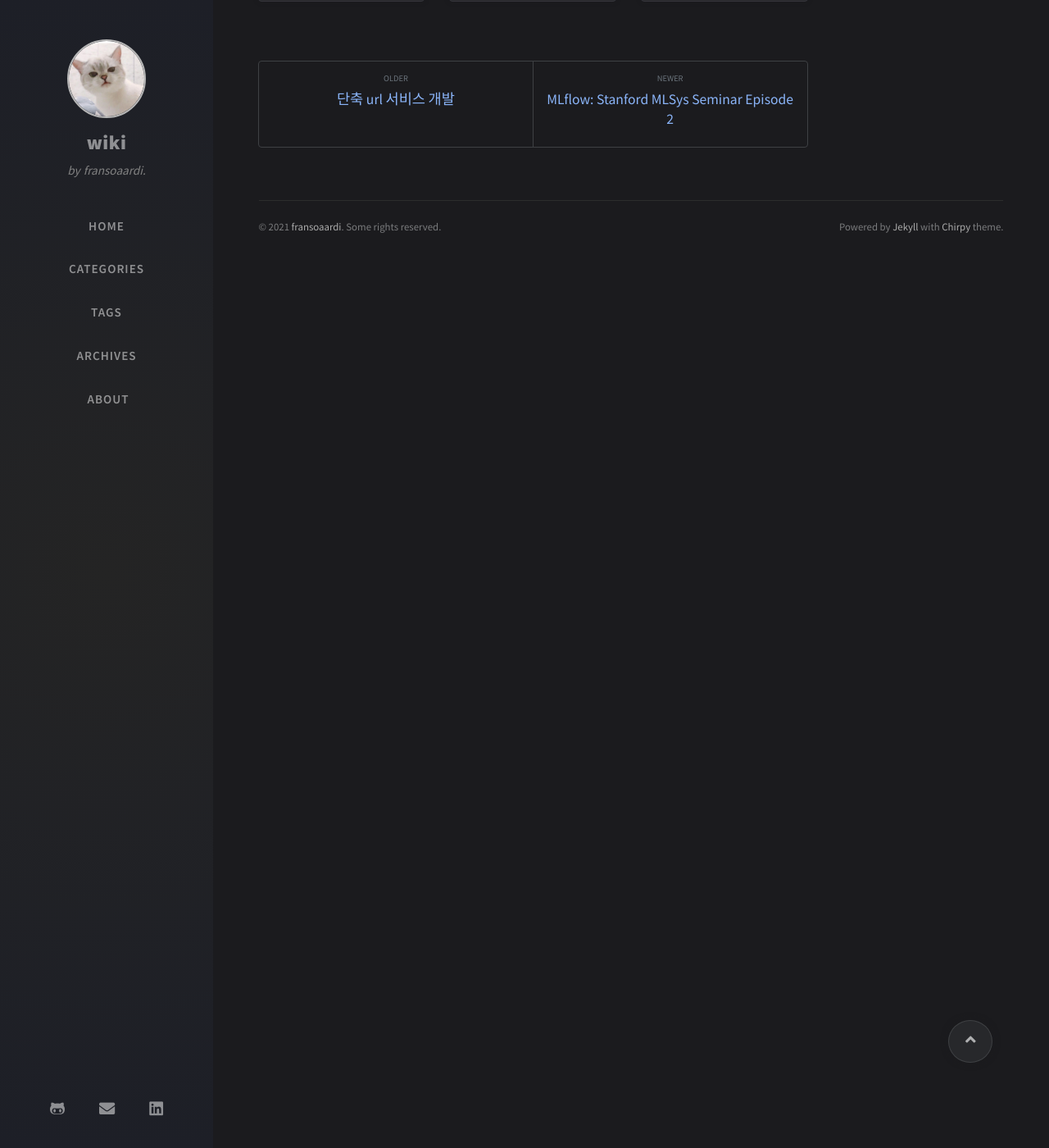
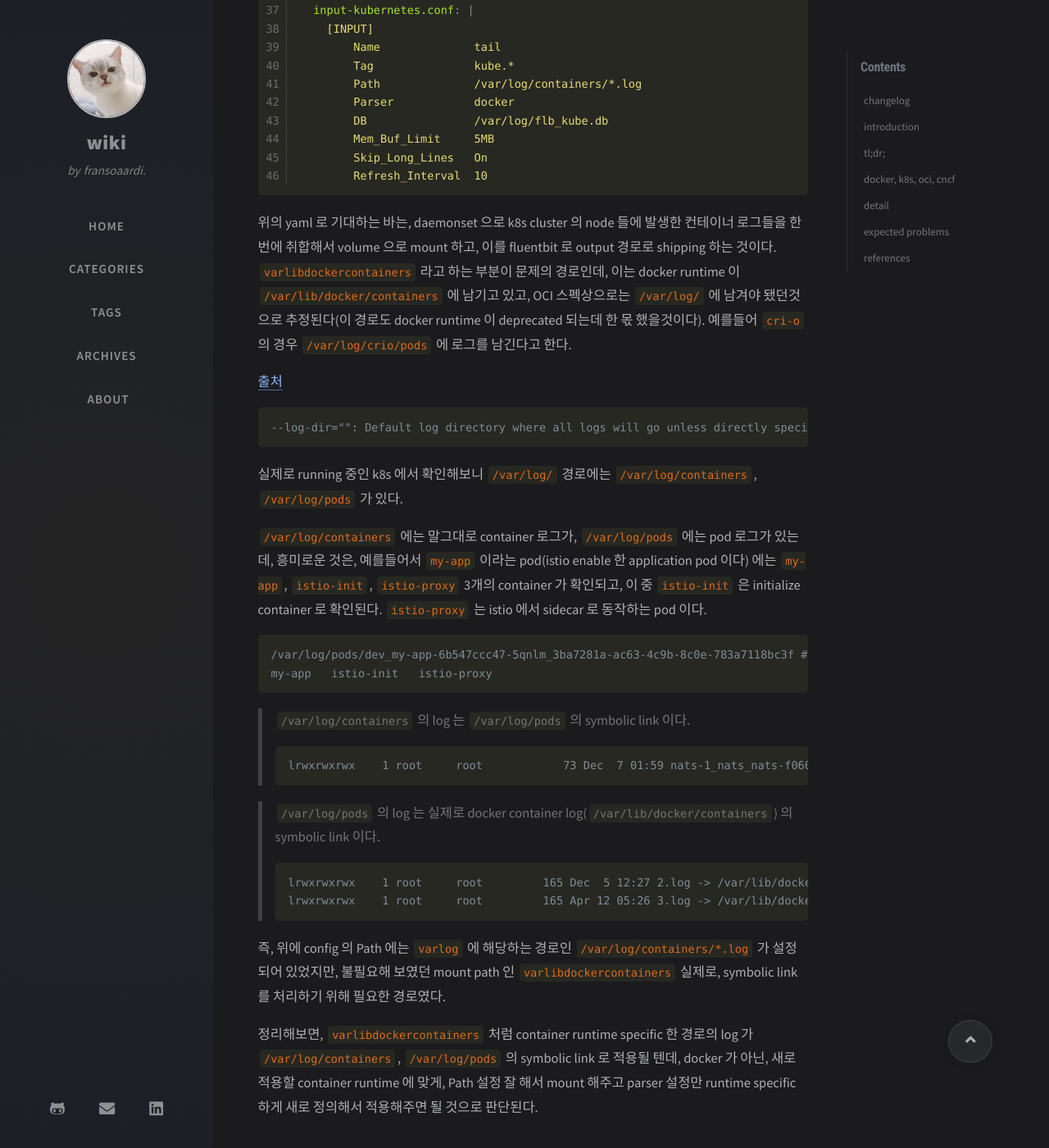
Before and after one commit to fransoaardi/fransoaardi.github.io, a Jekyll site: the page built from _posts/2021-04-07-k8s_docker_deprecated.md, in a window 1280 px wide and 1400 px high, scrolled down 4158 px. Shown: the whole window at 82% size. Built offline with Jekyll 4.4.1, drawn with Linux system fonts in a browser that asks for light colours; nearby versions of some CDN libraries; comment, search, counter and statistics services are not loaded; some of the changed text lies outside the part shown.

Commit message:
k8s_docker_deprecation 에 fluentbit logging 영향도 관련 내용 추가

````diff
--- a/_posts/2021-04-07-k8s_docker_deprecated.md
+++ b/_posts/2021-04-07-k8s_docker_deprecated.md
@@ -7,6 +7,11 @@
 toc: true
 comments: true
 ---
+
+# changelog
+
+- 2021-04-07: 문서작성
+- 2021-04-22: deprecation 에 따른 fluentbit logging 영향도 분석내용 추가
 
 # introduction
 
@@ -56,7 +61,94 @@
 
 1. docker 의 특수한 기능을 사용하는 경우 (docker configuration) 는 다른 runtime 과 호환이 되지 않을 수 있다.
 2. 회사에서 nvidia-docker 를 이용해서 GPU 를 사용하는 container 를 k8s 를 이용해서 실행하는 경우가 있는데, [nvidia 의 링크](https://developer.nvidia.com/nvidia-container-runtime) 중 `Supported Container Technologies` 에 `LXC` 와 `CRI-O` 가 적혀있긴 하지만, github 등을 참고했을때 nvidia 와 관련된 상세문서를 찾을 수 없었다. 호환이 될지 확인이 필요하다.
-3. [이 글](https://kubernetes.io/blog/2020/12/02/dockershim-faq/#what-should-i-look-out-for-when-changing-cri-implementations)에 runtime 을 CRI 구현체로 이전할때 체크리스트가 제공되는데, docker socket 을 사용하거나, logging configuration 관련된 내용은 체크하라고 한다. 회사에서 구현한 서비스에 로깅을 k8s daemonset 으로 fluentbit 를 실행하고 노드별로 pod 들에서 stdout 으로 발생시킨 로그들을 es 로 보내는 방식을 사용하고 있는데, docker 의 logging driver 를 사용하진 않았던 것으로 기억하지만 영향도 확인은 필요하다.
+3. [이 글](https://kubernetes.io/blog/2020/12/02/dockershim-faq/#what-should-i-look-out-for-when-changing-cri-implementations)에 runtime 을 CRI 구현체로 이전할때 체크리스트가 제공되는데, docker socket 을 사용하거나, logging configuration 관련된 내용은 체크하라고 한다. 회사에서 구현한 서비스에 로깅을 k8s daemonset 으로 fluentbit 를 실행하고 노드별로 pod 들에서 stdout 으로 발생시킨 로그들을 es 로 보내는 방식을 사용하고 있는데, ~~docker 의 logging driver 를 사용하진 않았던 것으로 기억하지만 영향도 확인은 필요하다.~~ 아래에 `fluentbit logging 확인` 부분에 정리해두었다.
+
+## fluentbit logging 확인
+
+위에서 언급했듯, k8s daemonset 으로 실행중인 fluentbit 의 설정은 docker runtime 의 dependency 가 있다.
+설정한 yaml 은 아래와 같다. 설명에 필요한 내용만 남겨서 이대로 사용하면 안된다.
+추가로, 아래는 `fluent/fluent-bit:1.5` 이미지를 사용했지만, `fluent/fluent-bit:1.5-debug` 를 사용하면 `kubectl exec` 으로 `sh` 을 실행해서 container 내부를 확인해볼 수 있기 때문에 디버깅하기 좋다.
+
+```yaml
+apiVersion: apps/v1
+kind: DaemonSet
+metadata:
+  name: fluent-bit
+  namespace: logging
+spec:
+  template:
+    spec:
+      containers:
+        - name: fluent-bit
+          image: fluent/fluent-bit:1.5
+          imagePullPolicy: Always
+          volumeMounts:
+            - name: varlog
+              mountPath: /var/log
+            - name: varlibdockercontainers
+              mountPath: /var/lib/docker/containers
+              readOnly: true
+            - name: fluent-bit-config
+              mountPath: /fluent-bit/etc/
+      terminationGracePeriodSeconds: 10
+      volumes:
+        - name: varlog
+          hostPath:
+            path: /var/log
+        - name: varlibdockercontainers
+          hostPath:
+            path: /var/lib/docker/containers
+
+---
+apiVersion: v1
+kind: ConfigMap
+metadata:
+  name: fluent-bit-config
+  namespace: logging
+data:
+  input-kubernetes.conf: |
+    [INPUT]
+        Name              tail
+        Tag               kube.*
+        Path              /var/log/containers/*.log
+        Parser            docker
+        DB                /var/log/flb_kube.db
+        Mem_Buf_Limit     5MB
+        Skip_Long_Lines   On
+        Refresh_Interval  10
+```
+
+위의 yaml 로 기대하는 바는, daemonset 으로 k8s cluster 의 node 들에 발생한 컨테이너 로그들을 한번에 취합해서 volume 으로 mount 하고, 이를 fluentbit 로 output 경로로 shipping 하는 것이다.
+`varlibdockercontainers` 라고 하는 부분이 문제의 경로인데, 이는 docker runtime 이 `/var/lib/docker/containers` 에 남기고 있고, OCI 스펙상으로는 `/var/log/` 에 남겨야 됐던것으로 추정된다(이 경로도 docker runtime 이 deprecated 되는데 한 몫 했을것이다). 예를들어 `cri-o` 의 경우 `/var/log/crio/pods` 에 로그를 남긴다고 한다.
+
+[출처](https://github.com/cri-o/cri-o/blob/master/docs/crio.8.md)
+
+```
+--log-dir="": Default log directory where all logs will go unless directly specified by the kubelet (default: /var/log/crio/pods)
+```
+
+실제로 running 중인 k8s 에서 확인해보니 `/var/log/` 경로에는 `/var/log/containers`, `/var/log/pods` 가 있다.
+
+`/var/log/containers` 에는 말그대로 container 로그가, `/var/log/pods` 에는 pod 로그가 있는데, 흥미로운 것은, 예를들어서 `my-app` 이라는 pod(istio enable 한 application pod 이다) 에는 `my-app`, `istio-init`, `istio-proxy` 3개의 container 가 확인되고, 이 중 `istio-init` 은 initialize container 로 확인된다. `istio-proxy` 는 istio 에서 sidecar 로 동작하는 pod 이다.
+```
+/var/log/pods/dev_my-app-6b547ccc47-5qnlm_3ba7281a-ac63-4c9b-8c0e-783a7118bc3f # ls
+my-app   istio-init   istio-proxy
+```
+
+> `/var/log/containers` 의 log 는 `/var/log/pods` 의 symbolic link 이다.
+```
+lrwxrwxrwx    1 root     root            73 Dec  7 01:59 nats-1_nats_nats-f060703184b3da27e885fdedd9fb018e999d2739a627fb0dcd7d3fca1602dbbb.log -> /var/log/pods/nats_nats-1_e615488d-8e60-4480-9725-b7656aa641d3/nats/0.log
+```
+
+> `/var/log/pods` 의 log 는 실제로 docker container log(`/var/lib/docker/containers`) 의 symbolic link 이다.
+```
+lrwxrwxrwx    1 root     root         165 Dec  5 12:27 2.log -> /var/lib/docker/containers/840163e6de15627586d7fc9f3d8f6aaebf2a2c32c3d5aef2088adc931a2a3cc1/840163e6de15627586d7fc9f3d8f6aaebf2a2c32c3d5aef2088adc931a2a3cc1-json.log
+lrwxrwxrwx    1 root     root         165 Apr 12 05:26 3.log -> /var/lib/docker/containers/21c509d0cd14a7ccb066bb231cca5a2d18f7ca94c8d541a3c6b68d6546b5ef48/21c509d0cd14a7ccb066bb231cca5a2d18f7ca94c8d541a3c6b68d6546b5ef48-json.log
+```
+
+즉, 위에 config 의 Path 에는 `varlog` 에 해당하는 경로인 `/var/log/containers/*.log` 가 설정되어 있었지만, 불필요해 보였던 mount path 인 `varlibdockercontainers` 실제로, symbolic link 를 처리하기 위해 필요한 경로였다.
+
+정리해보면, `varlibdockercontainers` 처럼 container runtime specific 한 경로의 log 가 `/var/log/containers`, `/var/log/pods` 의 symbolic link 로 적용될 텐데, docker 가 아닌, 새로 적용할 container runtime 에 맞게, Path 설정 잘 해서 mount 해주고 parser 설정만 runtime specific 하게 새로 정의해서 적용해주면 될 것으로 판단된다.
 
 # references
 
````
Also changed, not shown: _posts/2021-02-25-go_maintain_compatibility.md (renamed from _posts/2021-02-25-go-maintain-compatibility.md).
